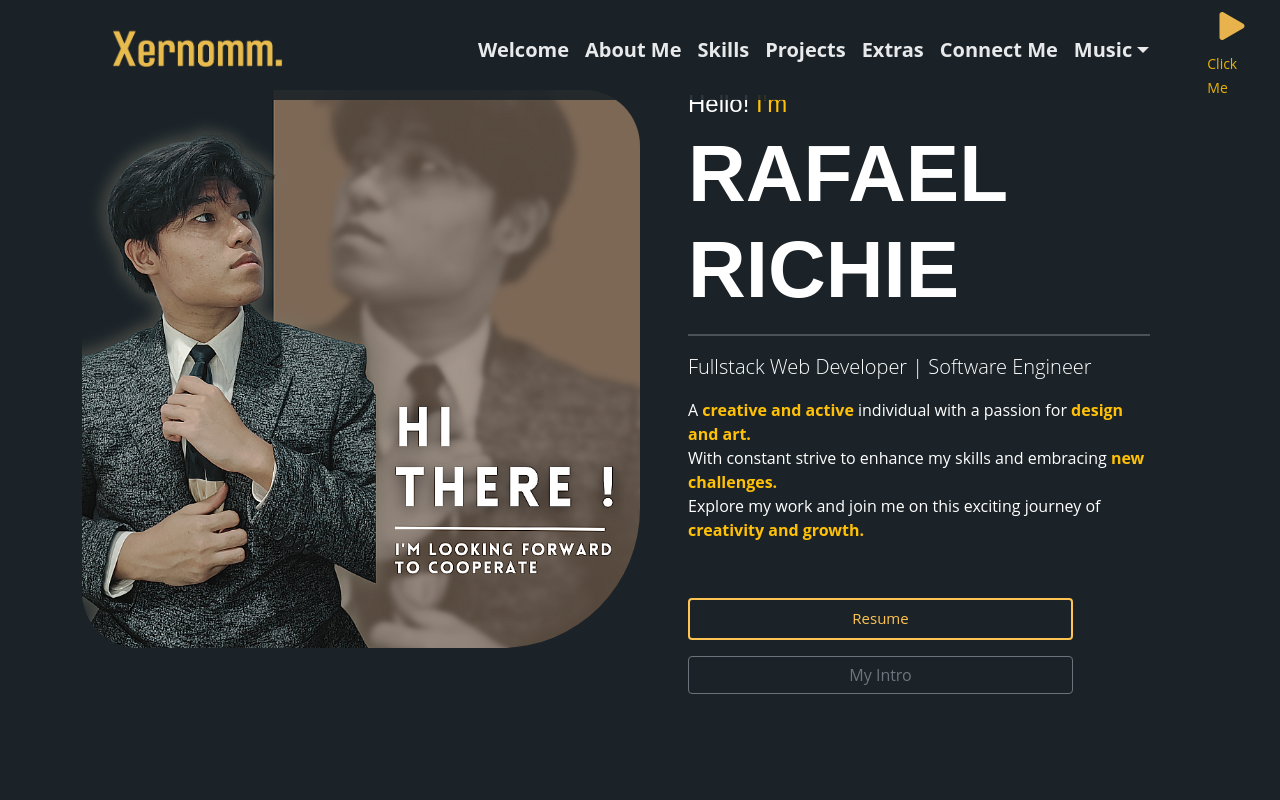
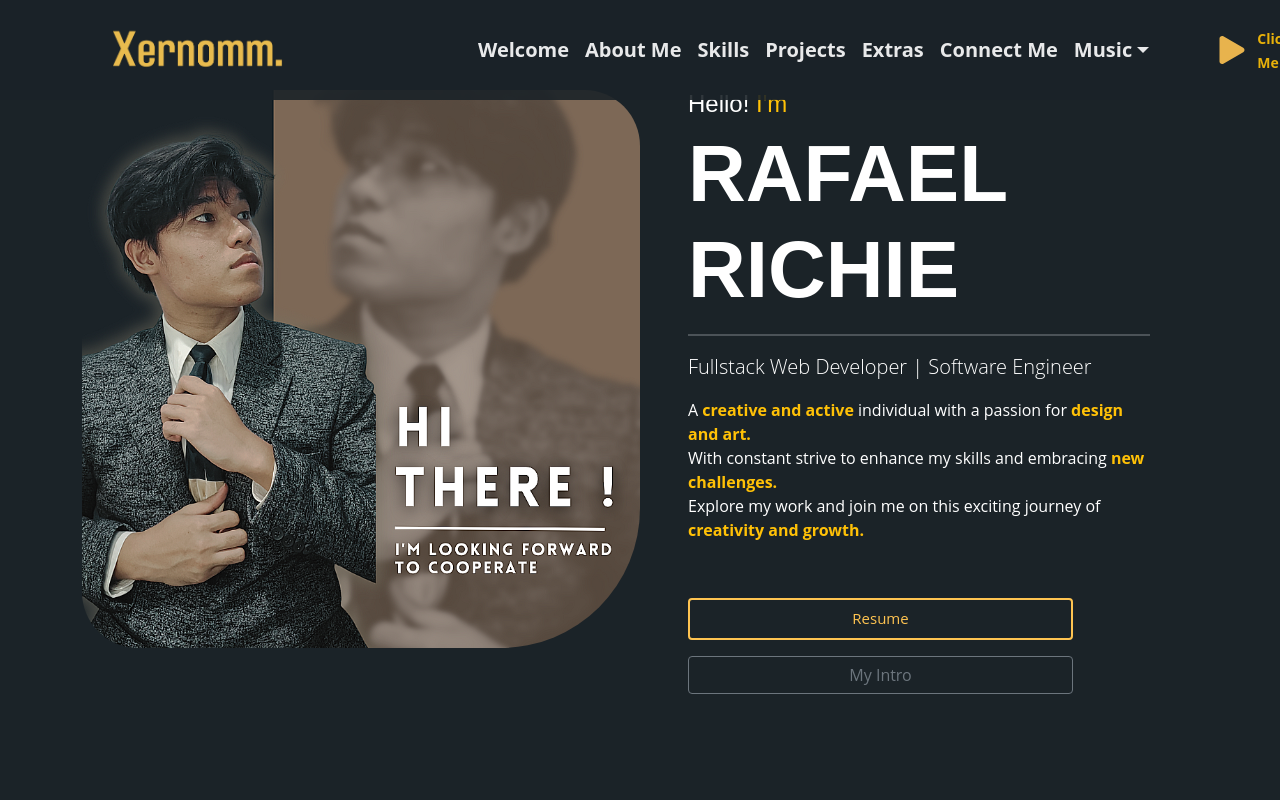
Before and after one commit to xernomm/portfolio, a plain HTML site: page index.html in a window 1280 px wide. Shown: the top 800 px of the page. Drawn offline with nearby package versions, Linux system fonts and the light colour scheme.

Commit message:
optimizedPlayBtn

```diff
--- a/index.html
+++ b/index.html
@@ -61,11 +61,22 @@
                             </ul>
                           </li>
                           <li style="margin-left: 50px;" class="nav-item">
-                            <div id="playPauseBtn" class="col-2">
-                              <img id="pause" src="img/pause.svg" alt="" class="col-3 d-none">
-                              <img id="play" src="img/play-fill.svg" alt="" class="col-3">
-                              <span><small class="text-warning">Click Me</small></span>
-                            </div>
+
+                              <div id="playPauseBtn" class="col-4">
+
+                                    <img id="pause" src="img/pause.svg" alt="" class="col-3 d-none">
+                                    <img id="play" src="img/play-fill.svg" alt="" class="col-3">
+
+
+
+
+                              </div>
+
+
+
+                          </li>
+                          <li class="nav-item">
+                            <small class="text-warning mx-auto fw-bold">Click Me</small>
                           </li>
                         </ul>
                       </div>
```
